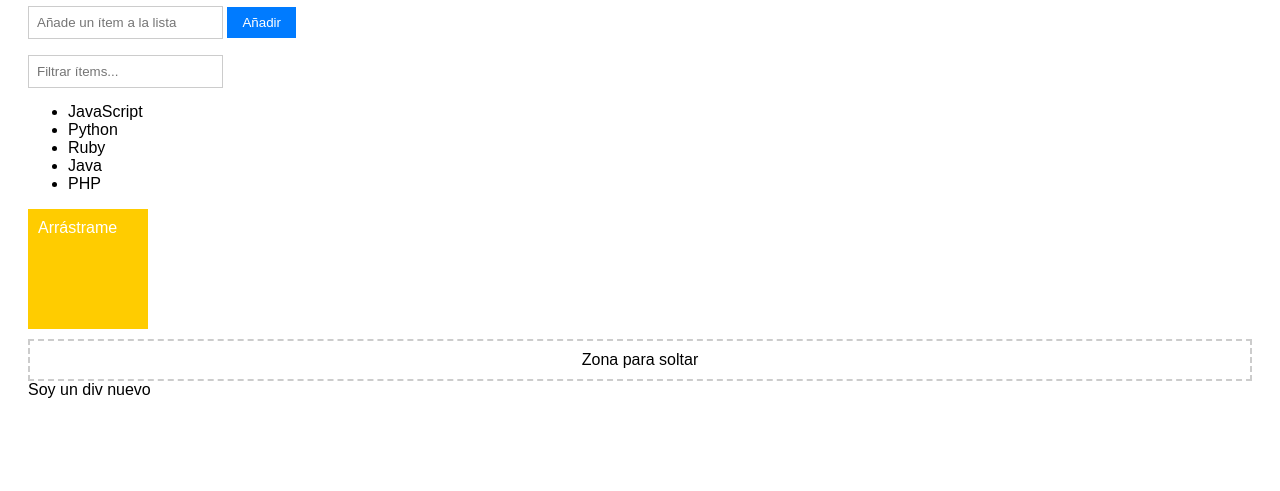
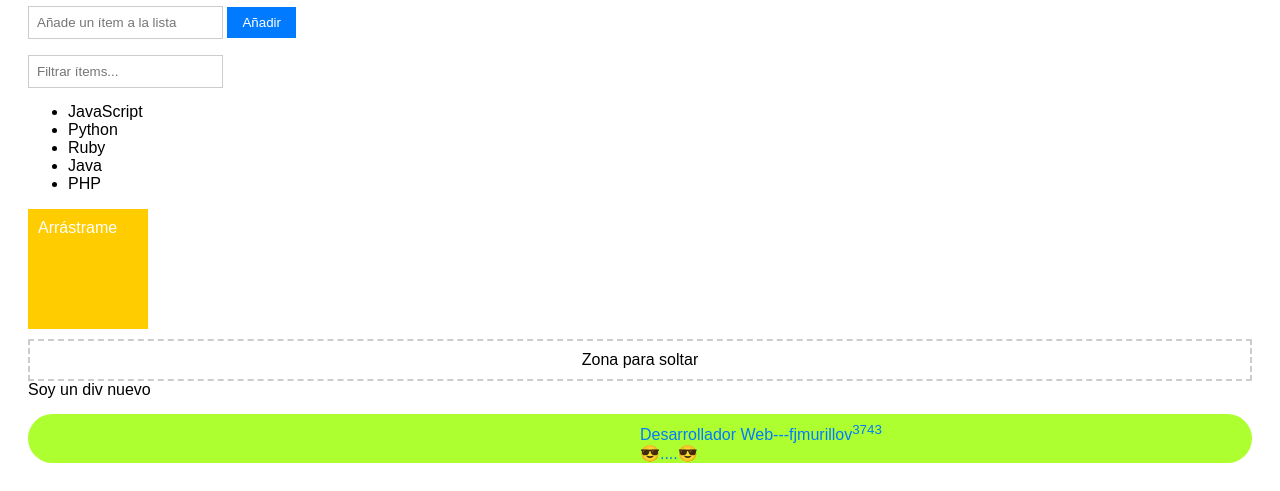
Before and after one commit to carlosazaustre/dom-manipulation-examples, a website built with Vite: page index.html in a window 1280 px wide. Shown: the part 379-870 px from the top of the page. Before the commit the page ends 806 px from the top, so only its background shows below. Built offline with nearby package versions, Linux system fonts and the light colour scheme.

Commit message:
se desarrollo un footer

```diff
--- a/index.html
+++ b/index.html
@@ -44,4 +44,8 @@
 
     <script src="main.js"></script>
 </body>
+<footer class="foot">
+    Desarrollador Web---fjmurillov<sup>3743</sup>
+          <div>&#128526;....&#128526;</div>
+</footer>
 </html>
--- a/styles.css
+++ b/styles.css
@@ -58,3 +58,11 @@ ul {
   padding: 10px;
   cursor: move;
 }
+.foot{
+  background-color: greenyellow;
+  margin-top: 15px;
+  padding-left: 50%;
+  padding-top: .5rem;
+  border-radius: 25px;
+  color: #007bff;
+}
```
